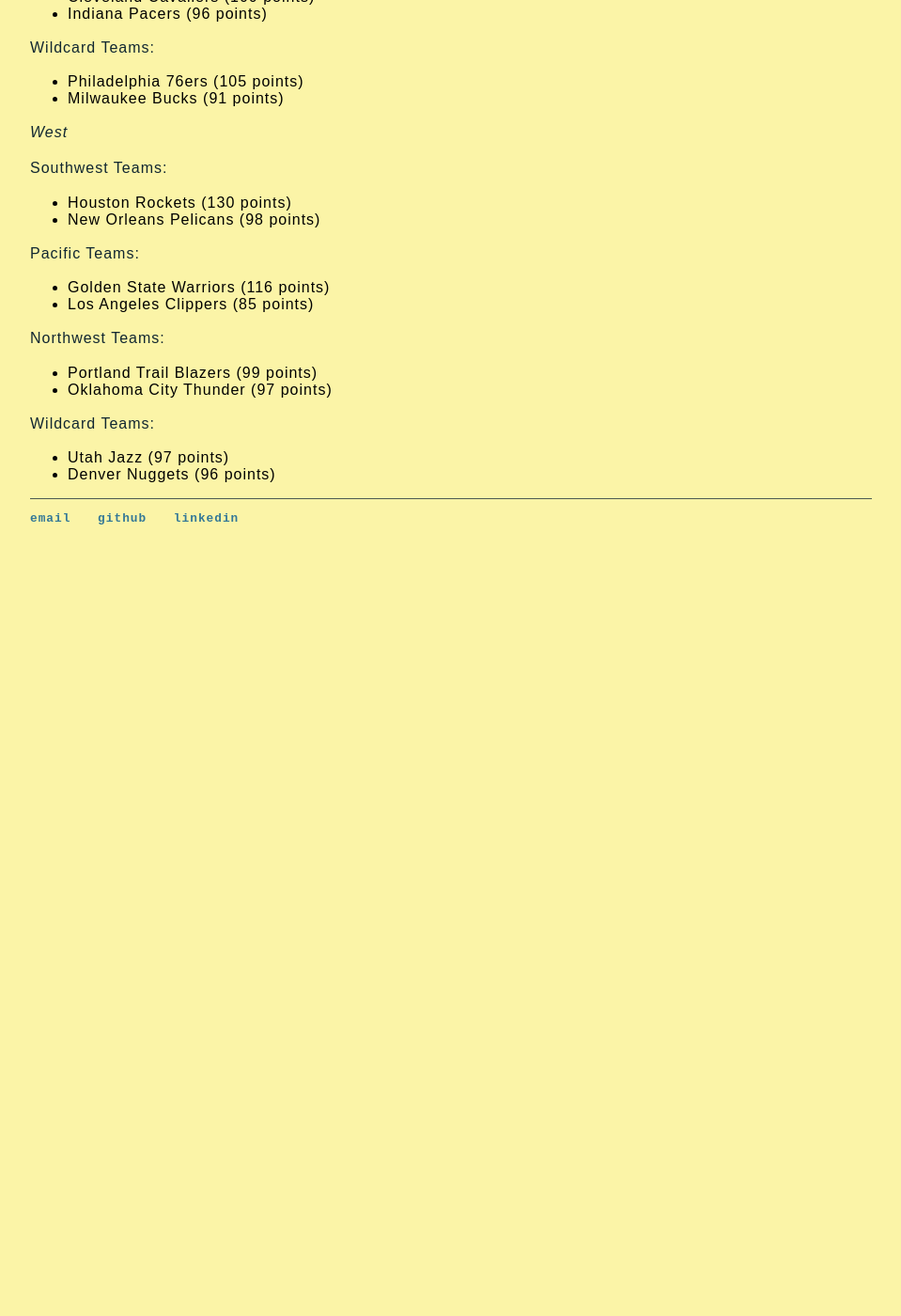
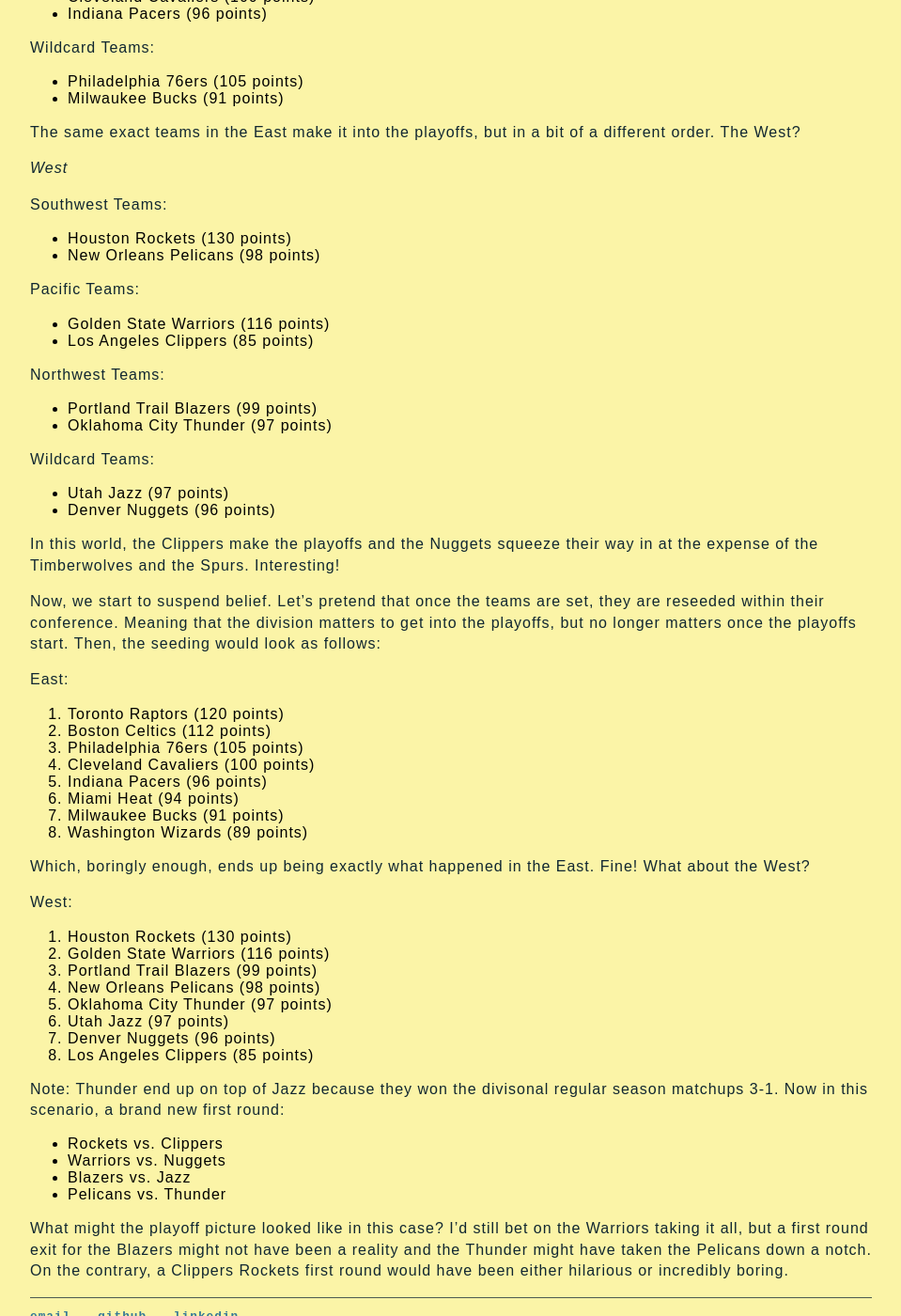
Before and after one commit to ashleyajohn/ashleyajohn.github.io, a Jekyll site: the page built from _posts/2018-12-29-nba-what-if.md, in a window 1280 px wide and 1400 px high, scrolled down 1527 px. Shown: the whole window at 94% size, without its empty margins (160-1119 px from the left). Built offline with Jekyll 4.4.1, drawn with Linux system fonts in a browser that asks for light colours; before the commit the page ends 2146 px from its top, so only the background shows below that.

Commit message:
Update 2018-12-29-nba-what-if.md

```diff
--- a/_posts/2018-12-29-nba-what-if.md
+++ b/_posts/2018-12-29-nba-what-if.md
@@ -52,6 +52,8 @@
 - Philadelphia 76ers (105 points)
 - Milwaukee Bucks (91 points)
 
+The same exact teams in the East make it into the playoffs, but in a bit of a different order. The West?
+
 *West*
 
 Southwest Teams:
@@ -69,3 +71,38 @@
 Wildcard Teams:
 - Utah Jazz (97 points)
 - Denver Nuggets (96 points)
+
+In this world, the Clippers make the playoffs and the Nuggets squeeze their way in at the expense of the Timberwolves and the Spurs. Interesting!
+
+Now, we start to suspend belief. Let's pretend that once the teams are set, they are reseeded within their conference. Meaning that the division matters to get into the playoffs, but no longer matters once the playoffs start. Then, the seeding would look as follows:
+
+East:
+1. Toronto Raptors (120 points)
+2. Boston Celtics (112 points)
+3. Philadelphia 76ers (105 points)
+4. Cleveland Cavaliers	(100 points)
+5. Indiana Pacers (96 points)
+6. Miami Heat (94 points)
+7. Milwaukee Bucks (91 points)
+8. Washington Wizards (89 points)
+
+Which, boringly enough, ends up being exactly what happened in the East. Fine! What about the West?
+
+West:
+1. Houston Rockets	(130 points)
+2. Golden State Warriors (116 points)
+3. Portland Trail Blazers (99 points)
+4. New Orleans Pelicans (98 points)
+5. Oklahoma City Thunder (97 points)
+6. Utah Jazz (97 points)
+7. Denver Nuggets (96 points)
+8. Los Angeles Clippers (85 points)
+
+Note: Thunder end up on top of Jazz because they won the divisonal regular season matchups 3-1. Now in this scenario, a brand new first round:
+
+- Rockets vs. Clippers
+- Warriors vs. Nuggets
+- Blazers vs. Jazz
+- Pelicans vs. Thunder
+
+What might the playoff picture looked like in this case? I'd still bet on the Warriors taking it all, but a first round exit for the Blazers might not have been a reality and the Thunder might have taken the Pelicans down a notch. On the contrary, a Clippers Rockets first round would have been either hilarious or incredibly boring.
```
